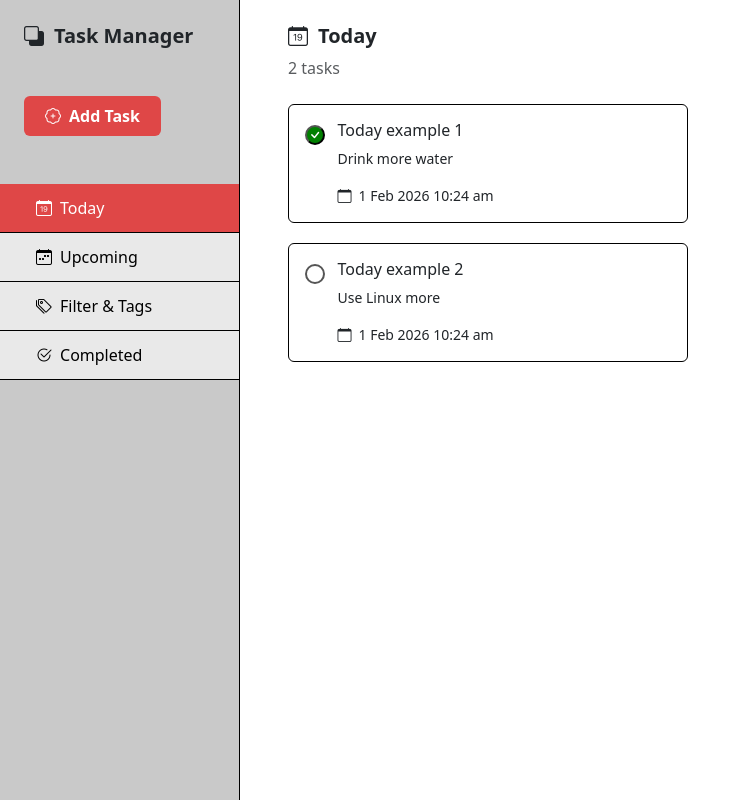
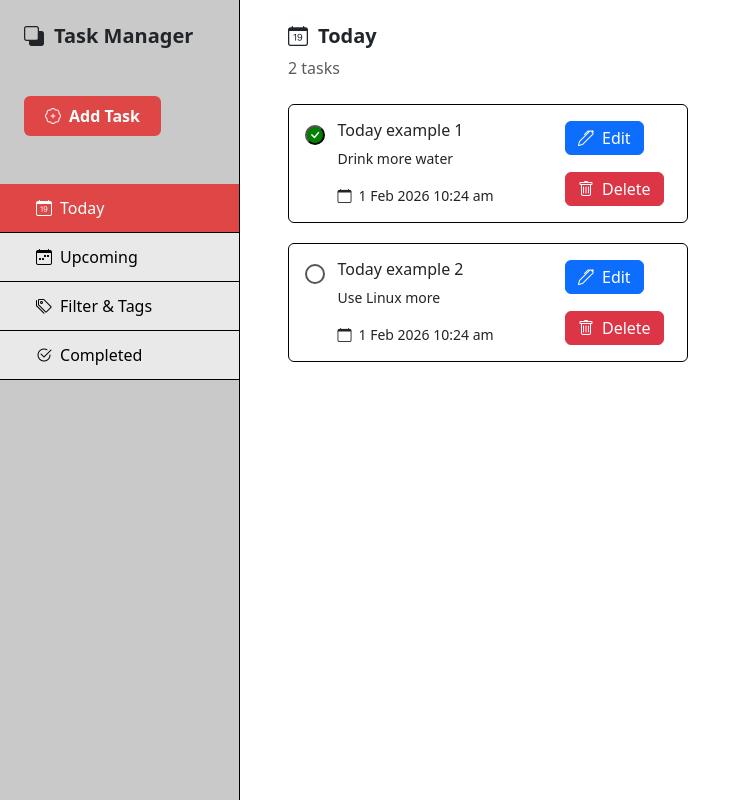
Before and after one commit to star-steve-01/react-practice-projects, a React (Vite) app in the folder todo_app/: page / in a window 1280 px wide. Shown: the whole page, without its empty margins (0-751 px from the left). Built offline with nearby package versions, Linux system fonts and the light colour scheme.

Commit message:
modify(index): add favicon.ico and edit tab name

```diff
--- a/todo_app/index.html
+++ b/todo_app/index.html
@@ -17,7 +17,7 @@
     <link rel="stylesheet"
       href="https://cdn.jsdelivr.net/npm/bootstrap-icons@1.13.1/font/bootstrap-icons.min.css"
     >
-    <title>todo_app</title>
+    <title>Todo App | Task Manager</title>
   </head>
   <body style="overflow-y: scroll;">
     <div id="root"></div>
--- a/todo_app/src/components/Task.tsx
+++ b/todo_app/src/components/Task.tsx
@@ -72,11 +72,22 @@ function TaskWidget(props: TaskProps) {
             </button>
           </div>
           {/* main card snippet */}
-          <div className="col-10">
+          <div className="col-7">
             <h6 className="card-title">{title}</h6>
             <p className="card-text small">{description}</p>
             <p className="card-text small">
               <i className="bi bi-calendar"></i>&ensp;{formattedDatetime}
+            </p>
+          </div>
+
+          <div className="col-4">
+            <button className="btn btn-primary py-1">
+              <i className="bi bi-pen"></i>&ensp;Edit
+            </button>
+            <p style={{ position: "absolute", bottom: 0 }}>
+              <button className="btn btn-danger py-1">
+                <i className="bi bi-trash"></i>&ensp;Delete
+              </button>
             </p>
           </div>
         </div>
```
Also changed, not shown: 1 other file (tests, documents, lock files or other folders).
